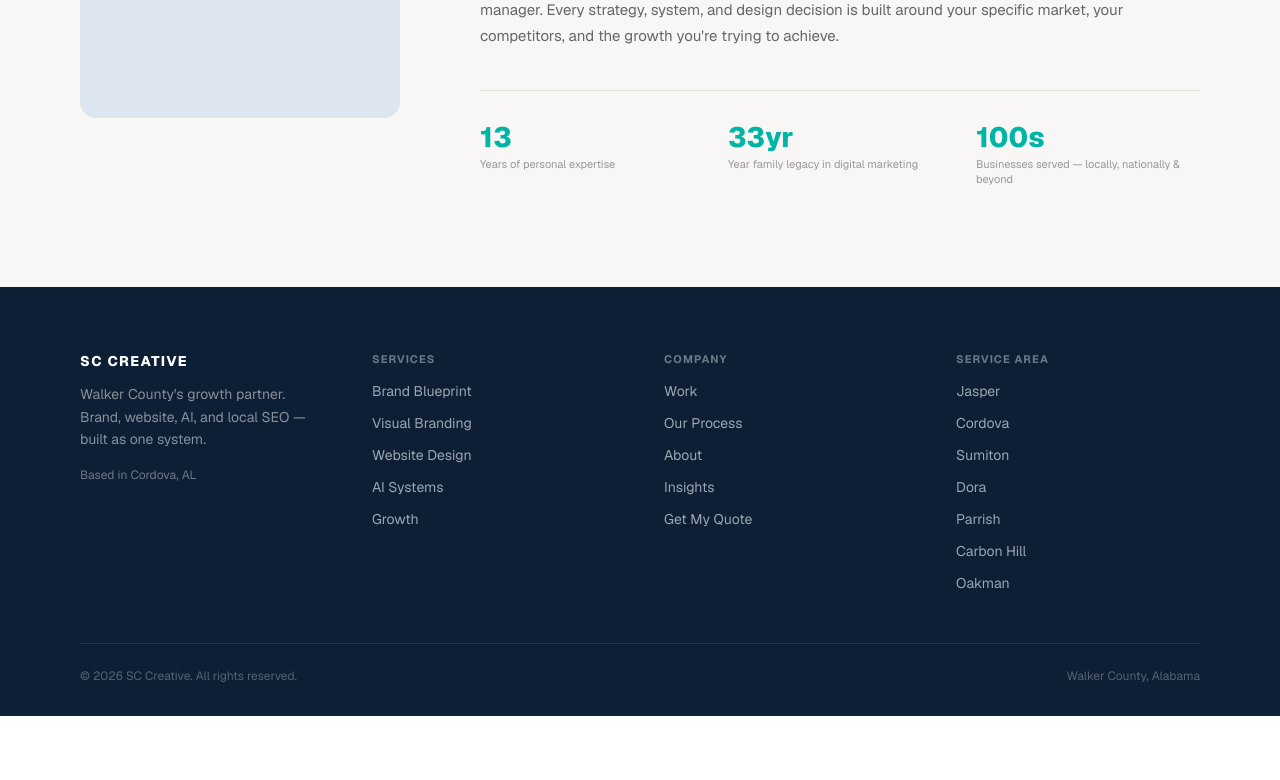
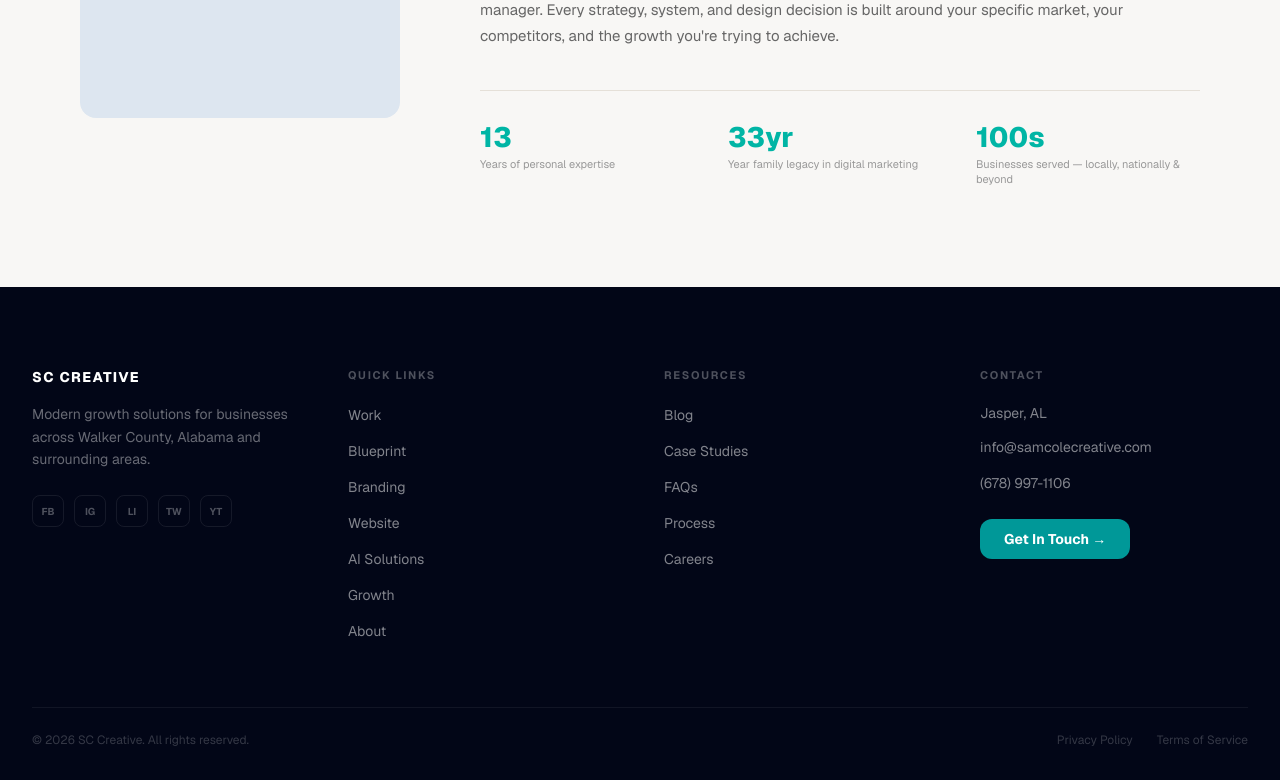
Before and after one commit to 4samcole1/sc-creative, a Next.js app: page / in a window 1280 px wide. Shown: the part 6215-6995 px from the top of the page. Before the commit the page ends 6931 px from the top, so only its background shows below. Built offline with nearby package versions, Linux system fonts and the light colour scheme; no server answers; the database is empty.

Commit message:
feat: redesign Footer — 4-col layout, correct contact, Privacy/Terms

```diff
--- a/src/components/layout/Footer.tsx
+++ b/src/components/layout/Footer.tsx
@@ -1,70 +1,138 @@
 // src/components/layout/Footer.tsx
 import Link from 'next/link'
 
-const serviceLinks = [
-  { label: 'Brand Blueprint', href: '/services/brand-blueprint' },
-  { label: 'Visual Branding', href: '/services/visual-branding' },
-  { label: 'Website Design', href: '/services/website-design' },
-  { label: 'AI Systems', href: '/services/ai-systems' },
+const quickLinks = [
+  { label: 'Work', href: '/work' },
+  { label: 'Blueprint', href: '/services/brand-blueprint' },
+  { label: 'Branding', href: '/services/visual-branding' },
+  { label: 'Website', href: '/services/website-design' },
+  { label: 'AI Solutions', href: '/services/ai-systems' },
   { label: 'Growth', href: '/services/growth' },
+  { label: 'About', href: '/about' },
 ]
 
-const companyLinks = [
-  { label: 'Work', href: '/work' },
-  { label: 'Our Process', href: '/process' },
-  { label: 'About', href: '/about' },
-  { label: 'Insights', href: '/insights' },
-  { label: 'Get My Quote', href: '/quote' },
+const resources = [
+  { label: 'Blog', href: '/blog' },
+  { label: 'Case Studies', href: '/case-studies' },
+  { label: 'FAQs', href: '/faqs' },
+  { label: 'Process', href: '/process' },
+  { label: 'Careers', href: '/careers' },
 ]
 
-const cities = ['Jasper', 'Cordova', 'Sumiton', 'Dora', 'Parrish', 'Carbon Hill', 'Oakman']
+const socials = [
+  { id: 'fb', label: 'Facebook', href: '#' },
+  { id: 'ig', label: 'Instagram', href: '#' },
+  { id: 'li', label: 'LinkedIn', href: '#' },
+  { id: 'tw', label: 'Twitter', href: '#' },
+  { id: 'yt', label: 'YouTube', href: '#' },
+]
 
 export default function Footer() {
   return (
-    <footer className="bg-[#0d1f35] text-white pt-16 pb-8">
-      <div className="max-w-[1240px] mx-auto px-[60px]">
-        <div className="grid grid-cols-4 gap-12 mb-12">
+    <footer style={{ background: '#020617' }} className="text-white pt-20 pb-8">
+      <div className="max-w-[1500px] mx-auto px-8">
+        <div className="grid grid-cols-4 gap-12 mb-16">
+          {/* Column 1 — Brand */}
           <div>
-            <div className="font-extrabold text-sm tracking-widest uppercase mb-3">SC Creative</div>
-            <p className="text-white/50 text-sm leading-relaxed">
-              Walker County&apos;s growth partner. Brand, website, AI, and local SEO — built as one system.
+            <div className="font-extrabold text-sm tracking-widest uppercase mb-4">SC Creative</div>
+            <p className="text-white/40 text-sm leading-relaxed mb-6">
+              Modern growth solutions for businesses across Walker County, Alabama and surrounding areas.
             </p>
-            <div className="text-white/40 text-xs mt-4">Based in Cordova, AL</div>
+            <div className="flex gap-2.5">
+              {socials.map((s) => (
+                <a
+                  key={s.id}
+                  href={s.href}
+                  aria-label={s.label}
+                  className="w-8 h-8 rounded-lg border border-white/[0.08] flex items-center justify-center text-white/30 text-[10px] font-bold uppercase hover:border-[#009898]/40 hover:text-[#009898] transition-colors"
+                >
+                  {s.id}
+                </a>
+              ))}
+            </div>
           </div>
+
+          {/* Column 2 — Quick Links */}
           <div>
-            <div className="text-[11px] font-bold tracking-[.1em] uppercase text-white/40 mb-3">Services</div>
-            <ul className="space-y-2">
-              {serviceLinks.map((l) => (
+            <div className="text-[11px] font-bold tracking-[0.15em] uppercase text-white/30 mb-5">
+              Quick Links
+            </div>
+            <ul className="space-y-3">
+              {quickLinks.map((l) => (
                 <li key={l.href}>
-                  <Link href={l.href} className="text-white/60 hover:text-white text-sm transition-colors">{l.label}</Link>
+                  <Link
+                    href={l.href}
+                    className="text-white/50 hover:text-white text-sm transition-colors"
+                  >
+                    {l.label}
+                  </Link>
                 </li>
               ))}
             </ul>
           </div>
+
+          {/* Column 3 — Resources */}
           <div>
-            <div className="text-[11px] font-bold tracking-[.1em] uppercase text-white/40 mb-3">Company</div>
-            <ul className="space-y-2">
-              {companyLinks.map((l) => (
+            <div className="text-[11px] font-bold tracking-[0.15em] uppercase text-white/30 mb-5">
+              Resources
+            </div>
+            <ul className="space-y-3">
+              {resources.map((l) => (
                 <li key={l.href}>
-                  <Link href={l.href} className="text-white/60 hover:text-white text-sm transition-colors">{l.label}</Link>
+                  <Link
+                    href={l.href}
+                    className="text-white/50 hover:text-white text-sm transition-colors"
+                  >
+                    {l.label}
+                  </Link>
                 </li>
               ))}
             </ul>
           </div>
+
+          {/* Column 4 — Contact */}
           <div>
-            <div className="text-[11px] font-bold tracking-[.1em] uppercase text-white/40 mb-3">Service Area</div>
-            <ul className="space-y-2">
-              {cities.map((city) => (
-                <li key={city}>
-                  <Link href={`/service-area/${city.toLowerCase().replace(' ', '-')}`} className="text-white/60 hover:text-white text-sm transition-colors">{city}</Link>
-                </li>
-              ))}
+            <div className="text-[11px] font-bold tracking-[0.15em] uppercase text-white/30 mb-5">
+              Contact
+            </div>
+            <ul className="space-y-3 mb-6">
+              <li className="text-white/50 text-sm">Jasper, AL</li>
+              <li>
+                <a
+                  href="mailto:info@samcolecreative.com"
+                  className="text-white/50 hover:text-white text-sm transition-colors"
+                >
+                  info@samcolecreative.com
+                </a>
+              </li>
+              <li>
+                <a
+                  href="tel:+16789971106"
+                  className="text-white/50 hover:text-white text-sm transition-colors"
+                >
+                  (678) 997-1106
+                </a>
+              </li>
             </ul>
+            <Link
+              href="/contact"
+              className="inline-block bg-[#009898] text-white font-bold px-6 py-2.5 rounded-xl hover:bg-[#0EB1AB] transition-colors text-sm"
+            >
+              Get In Touch →
+            </Link>
           </div>
         </div>
-        <div className="border-t border-white/10 pt-6 flex items-center justify-between text-white/30 text-xs">
+
+        <div className="border-t border-white/[0.06] pt-6 flex items-center justify-between text-white/20 text-xs">
           <span>© {new Date().getFullYear()} SC Creative. All rights reserved.</span>
-          <span>Walker County, Alabama</span>
+          <div className="flex gap-6">
+            <Link href="/privacy" className="hover:text-white/40 transition-colors">
+              Privacy Policy
+            </Link>
+            <Link href="/terms" className="hover:text-white/40 transition-colors">
+              Terms of Service
+            </Link>
+          </div>
         </div>
       </div>
     </footer>
```
Also changed, not shown: 1 other file (tests, documents, lock files or other folders).
